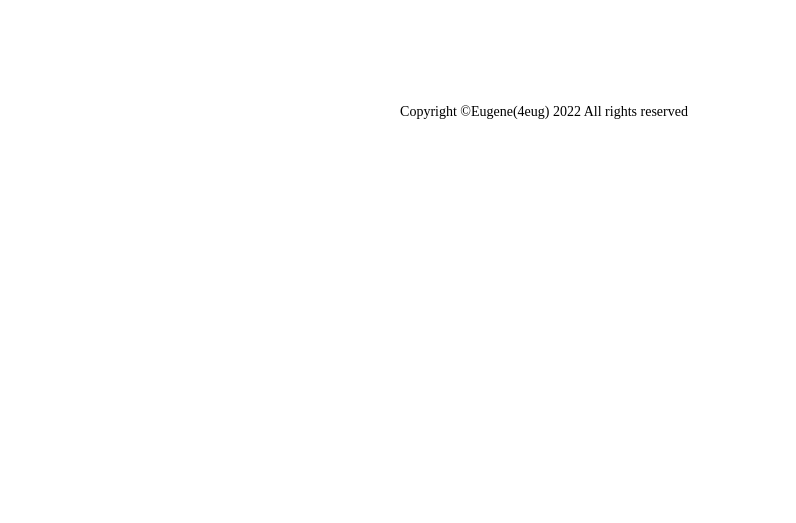
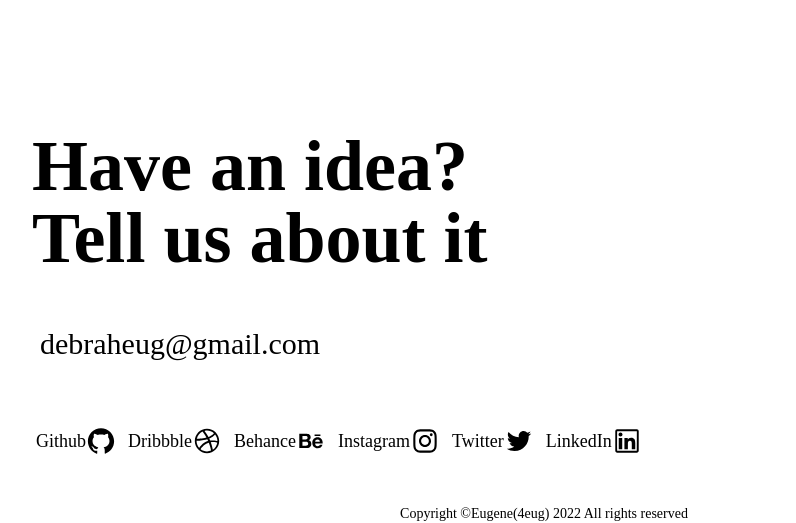
Before and after one commit to 4eug/Old-Portfolio, a Next.js app: page /projects in a window 1280 px wide. Shown: the part 1413-1936 px from the top of the page, without its empty margins (96-892 px from the left). Before the commit the page ends 1551 px from the top, so only its background shows below. Built offline with nearby package versions, Linux system fonts and the light colour scheme.

Commit message:
Projects Page

```diff
--- a/pages/projects.jsx
+++ b/pages/projects.jsx
@@ -6,6 +6,7 @@ import SideBar from "../components/NavBar/sideBar";
 import Meta from "../components/utilities/meta/meta";
 import Footer from "../components/Footer/footer";
 import Projects from "../components/Projects/Projects";
+import GetInTouch from "../components/GetInTouch/getInTouch";
 
 export default function Home() {
   const [sideBar, setSideBar] = useState(false);
@@ -22,6 +23,9 @@ export default function Home() {
         <Nav sideBar={sideBar} setSideBar={setSideBar} />
       </section>
       <Projects/>
+      <section>
+        <GetInTouch/>
+      </section>
       <Footer/>
       <SideBar sideBar={sideBar} />
     </>
```
